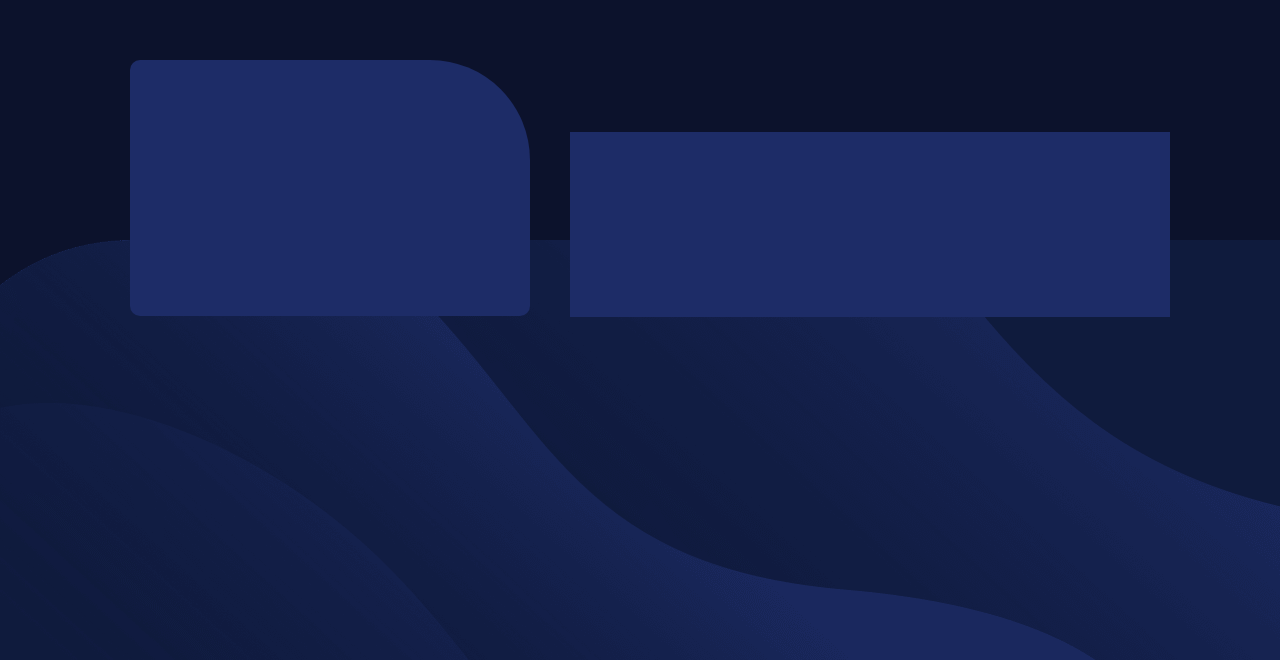
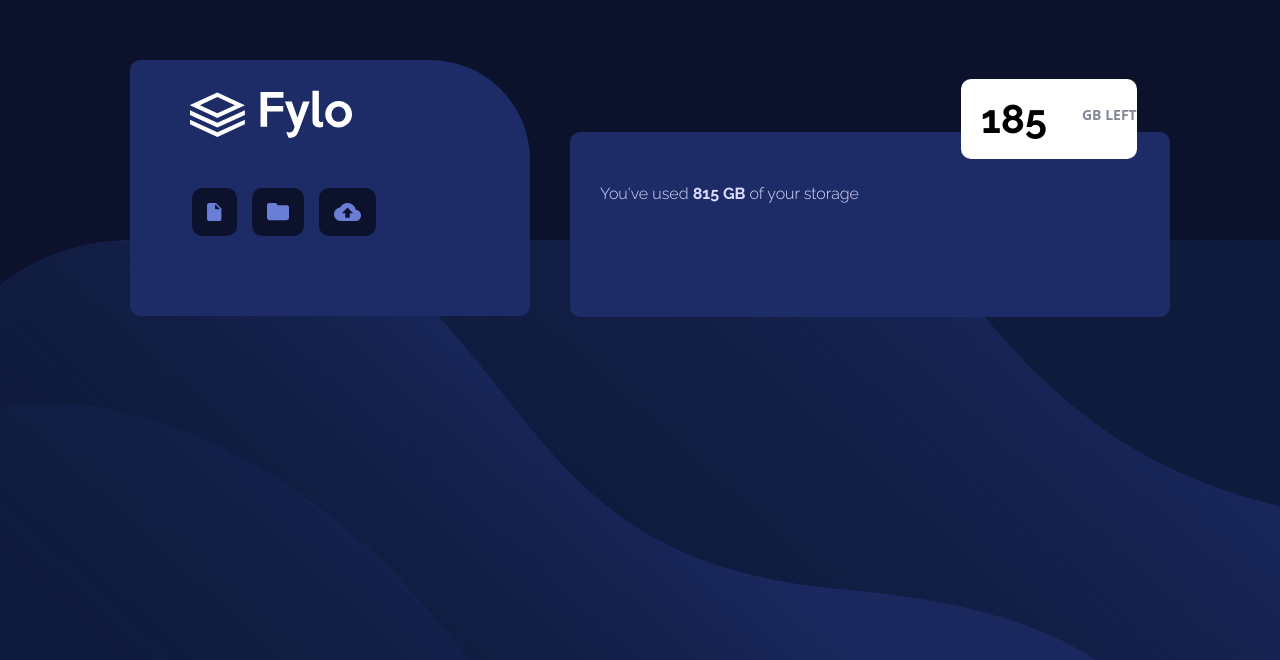
Before and after one commit to kwamefree444-hash/SBA-3-Design-and-Development-, a plain HTML site: page index.html in a window 1280 px wide. Shown: the part 140-800 px from the top of the page. Drawn offline with nearby package versions, Linux system fonts and the light colour scheme.

Commit message:
Added in more Components of the project

```diff
--- a/index.html
+++ b/index.html
@@ -6,28 +6,52 @@
   <meta name="viewport" content="width=device-width, initial-scale=1.0">
   <!-- displays site properly based on user's device -->
   <script src="https://cdn.tailwindcss.com"></script>
+  <link rel="preconnect" href="https://fonts.googleapis.com">
+  <link rel="preconnect" href="https://fonts.gstatic.com" crossorigin>
+  <link href="https://fonts.googleapis.com/css2?family=Raleway:ital,wght@0,100..900;1,100..900&display=swap"rel="stylesheet">
   <link rel="icon" type="image/png" sizes="32x32" href="./images/favicon-32x32.png">
   <title>Frontend Mentor | Fylo data storage component</title>
 </head>
 
 <body class=" content-center bg-[hsl(229,57%,11%)] h-screen w-full mx-auto bg-[url('./images/bg-desktop.png')] bg-initial bg-no-repeat bg-bottom ">
-  <!-- <div class="flex bg-blue-950  flex-col h-[500px] mx-12 justify-end  "> -->
+
     <div class="flex h-[250px] w-[1300px] justify-end justify-center ">
 
-      <!-- <img src="./images/bg-desktop.png"> -->
-      <div class="flex h-64 w-[400px] bg-[hsl(228,56%,26%)] rounded-[10px_100px_10px_10px] -mt-[75px] mr-60" shrink-0>
+
+      <div class="flex h-64 w-[400px] bg-[hsl(228,56%,26%)] rounded-[10px_100px_10px_10px] -mt-[75px] mr-60" shrink-0 >
 
 
+        <img src="./images/logo.svg" alt="Logo" class="flex h-12 shrink-0 mt-[30px] translate-x-[60px] ">
 
-
+        <div class="flex items-center shrink-0 flex-row translate-x-[-100px] gap-[15px] mt-12  ">
+          <img src="./images/icon-document.svg" alt="Logo" class="flex bg-[hsl(229,57%,11%)] p-[15px] rounded-[10px]  h-12 shrink-0 ">
+          <img src="./images/icon-folder.svg" alt="Logo" class="flex bg-[hsl(229,57%,11%)] p-[15px] rounded-[10px] h-12 shrink-0">
+          <img src="./images/icon-upload.svg" alt="Logo" class="flex bg-[hsl(229,57%,11%)] p-[15px] rounded-[10px] h-12 shrink-0">
+        </div>
 
 
       </div>
 
 
-      <div class="flex h-[185px] w-[600px] bg-[hsl(228,56%,26%)] -mt-[3px]  -ml-[200px]  ">
+      <div class="flex h-[185px] w-[600px] bg-[hsl(228,56%,26%)] -mt-[3px] -ml-[200px] rounded-[10px_10px_10px_10px] ">
 
+        <div class="flex text-[hsl(243,100%,93%)] font-['Raleway'] font-light mt-[50px] ml-[30px] ">
+          <p>You've used <b class="font-bold">815 GB</b> of your storage</p>
+        </div>
 
+        <div class="flex bg-white h-[80px] w-[176px] -mt-[53px] ml-[102px] rounded-[10px_10px_10px_10px]">
+
+          <div class="flex font-bold  ">
+            <p class="font-['Raleway'] text-[40px] mt-[10px] ml-[20px] ">185</p>
+          </div>
+
+          <div class="flex font-bold mt-[25px]">
+
+            <p class="ml-[35px] text-[14px] text-[hsl(229,7%,55%)]">GB LEFT</p>
+
+          </div>
+
+        </div>
 
 
 
```
